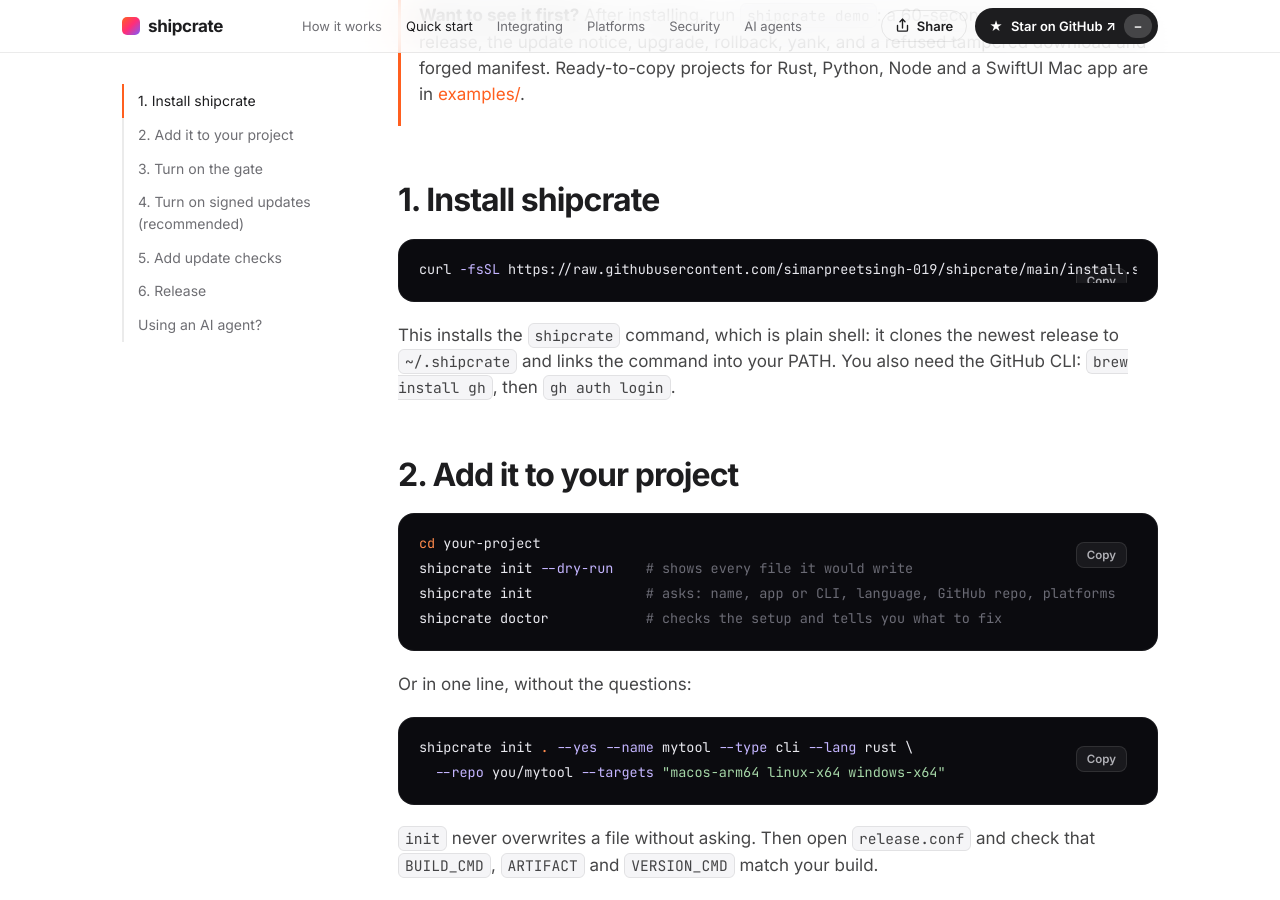
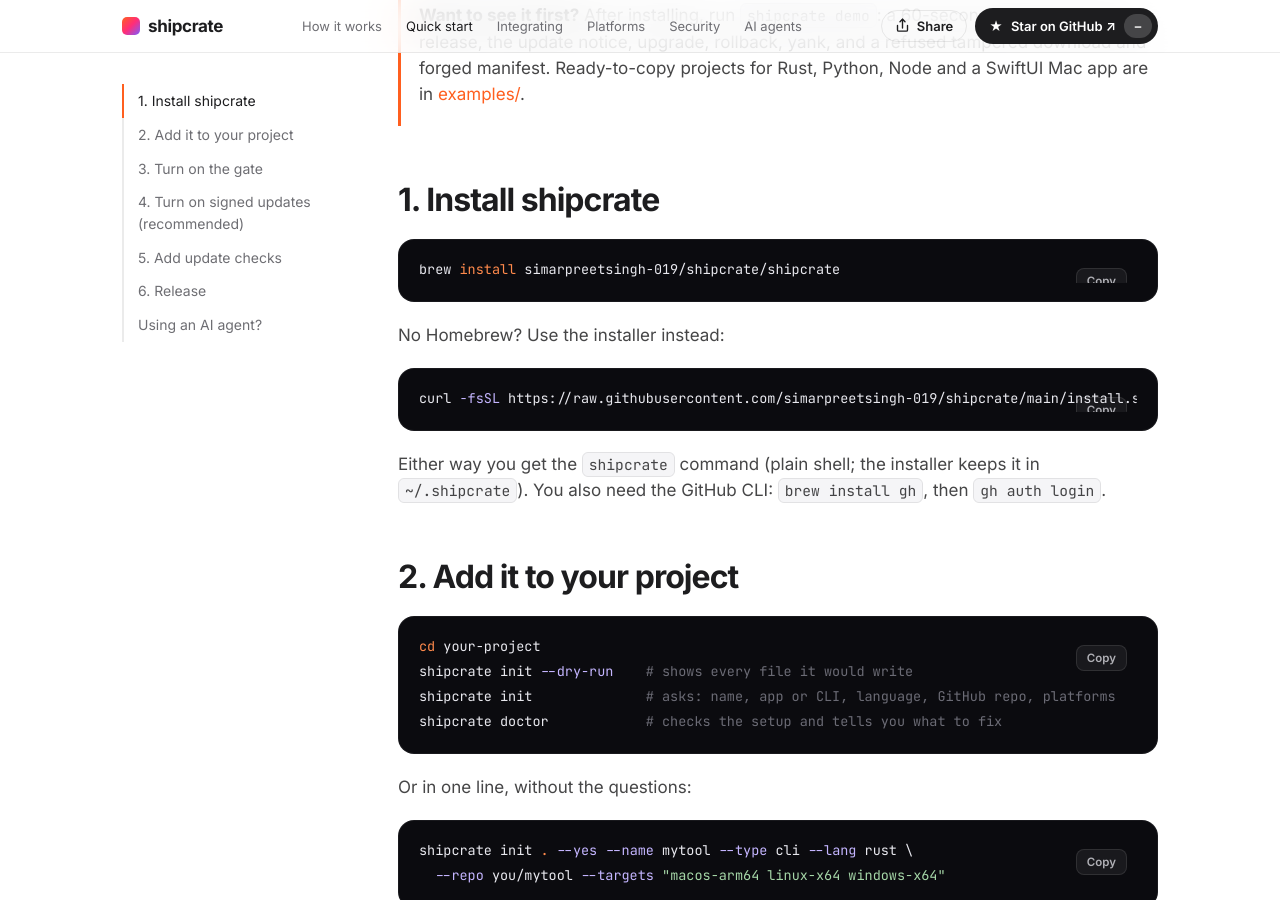
Before and after one commit to simarpreetsingh-019/shipcrate, a Jekyll site: the page built from docs/quickstart.md, in a window 1280 px wide and 900 px high, scrolled down 669 px. Built offline with Jekyll 4.4.1, drawn with Linux system fonts in a browser that asks for light colours; our own code applies the rules of GitHub Pages for plain Markdown files; comment, search, counter and statistics services are not loaded.

Commit message:
Docs: brew install simarpreetsingh-019/shipcrate/shipcrate
Co-Authored-By: Claude Opus 5.5 <noreply@anthropic.com>

````diff
--- a/docs/quickstart.md
+++ b/docs/quickstart.md
@@ -14,11 +14,17 @@
 ## 1. Install shipcrate
 
 ```sh
+brew install simarpreetsingh-019/shipcrate/shipcrate
+```
+
+No Homebrew? Use the installer instead:
+
+```sh
 curl -fsSL https://raw.githubusercontent.com/simarpreetsingh-019/shipcrate/main/install.sh -o install.sh && sh install.sh
 ```
 
-This installs the `shipcrate` command, which is plain shell: it clones the newest release to `~/.shipcrate` and links
-the command into your PATH. You also need the GitHub CLI: `brew install gh`, then `gh auth login`.
+Either way you get the `shipcrate` command (plain shell; the installer keeps it in `~/.shipcrate`). You also need
+the GitHub CLI: `brew install gh`, then `gh auth login`.
 
 ## 2. Add it to your project
 
--- a/llms.txt
+++ b/llms.txt
@@ -23,7 +23,7 @@ Website: https://simarpreetsingh-019.github.io/shipcrate/
 
 ## Set up an existing project
 
-1. Install the `shipcrate` command if it's missing: `sh install.sh` from the repository (or `git clone … ~/.shipcrate`)
+1. Install the `shipcrate` command if it's missing: `brew install simarpreetsingh-019/shipcrate/shipcrate` (or `sh install.sh` from the repository)
 2. `shipcrate init . --dry-run --yes --name NAME --type app|cli --lang rust|swift|python|node --repo OWNER/REPO [--targets "macos-arm64 macos-x64 linux-x64 linux-arm64 windows-x64"] [--tap OWNER/homebrew-NAME|none]`
 3. Run the same command without `--dry-run`. Then make `BUILD_CMD`, `ARTIFACT` and `VERSION_CMD` in `release.conf` match the build.
 4. `sh scripts/install-hooks.sh && shipcrate doctor && shipcrate check`, and fix what fails.
--- a/packaging/homebrew/shipcrate.rb
+++ b/packaging/homebrew/shipcrate.rb
@@ -3,8 +3,8 @@
 class Shipcrate < Formula
   desc "Release and update tooling in one command: gate, checksums, provenance, Homebrew, updates"
   homepage "https://simarpreetsingh-019.github.io/shipcrate/"
-  url "https://github.com/simarpreetsingh-019/shipcrate/archive/refs/tags/v0.0.0.tar.gz"
-  sha256 "0000000000000000000000000000000000000000000000000000000000000000"
+  url "https://github.com/simarpreetsingh-019/shipcrate/archive/refs/tags/v0.4.0.tar.gz"
+  sha256 "e3879ece8a75ca756f2023cdf5fcb1d291f00a0d5290a0e3443c777971f1d115"
   license "MIT"
 
   depends_on "gh"
````
Also changed, not shown: docs/agents.md (+6 -0 lines), README.md.
